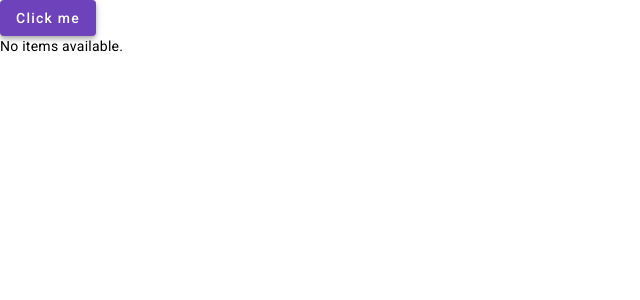
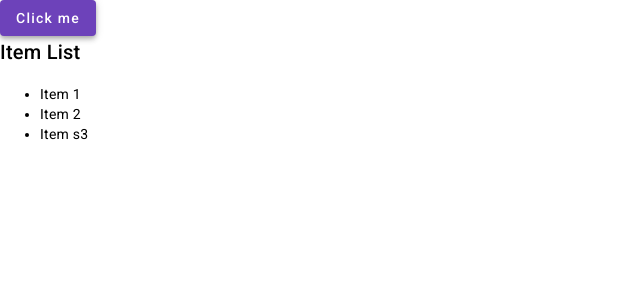
Before and after one commit to Markela-prog/LoopPresetCompanion, an Angular app: page / in a window 1280 px wide. Shown: the top 300 px of the page, without its empty margins (0-640 px from the left). Built offline with nearby package versions, Linux system fonts and the light colour scheme.

Commit message:
[LPC-5] Fixes

```diff
--- a/src/app/app.component.html
+++ b/src/app/app.component.html
@@ -1,6 +1,6 @@
 <button mat-raised-button color="primary">Click me</button>
 <main>
-  @if (items.length === 0) {
+  @if (items.length !== 0) {
     <h2 id="1" id="2">Item List</h2>
     <ul>
       @for (item of items; track item) {
--- a/src/app/app.component.ts
+++ b/src/app/app.component.ts
@@ -1,15 +1,14 @@
-import { CommonModule } from '@angular/common';
 import { Component } from '@angular/core';
 import { MatButtonModule } from '@angular/material/button';
 
 @Component({
   selector: 'app-root',
   standalone: true,
-  imports: [CommonModule, MatButtonModule],
+  imports: [MatButtonModule],
   templateUrl: './app.component.html',
   styleUrl: './app.component.scss',
 })
 export class AppComponent {
   title = 'LoopPresetCompanion';
-  items = ['Item 1', 'Item 2', 'Item 3'];
+  items = ['Item 1', 'Item 2', 'Item s3'];
 }
--- a/src/app/app.config.ts
+++ b/src/app/app.config.ts
@@ -1,14 +1,8 @@
-import { ApplicationConfig, importProvidersFrom } from '@angular/core';
+import { ApplicationConfig } from '@angular/core';
 import { provideRouter } from '@angular/router';
 
 import { routes } from './app.routes';
-import { provideAnimationsAsync } from '@angular/platform-browser/animations/async';
-import { BrowserAnimationsModule } from '@angular/platform-browser/animations';
 
 export const appConfig: ApplicationConfig = {
-  providers: [
-    provideRouter(routes),
-    provideAnimationsAsync(),
-    importProvidersFrom(BrowserAnimationsModule),
-  ],
+  providers: [provideRouter(routes)],
 };
```
